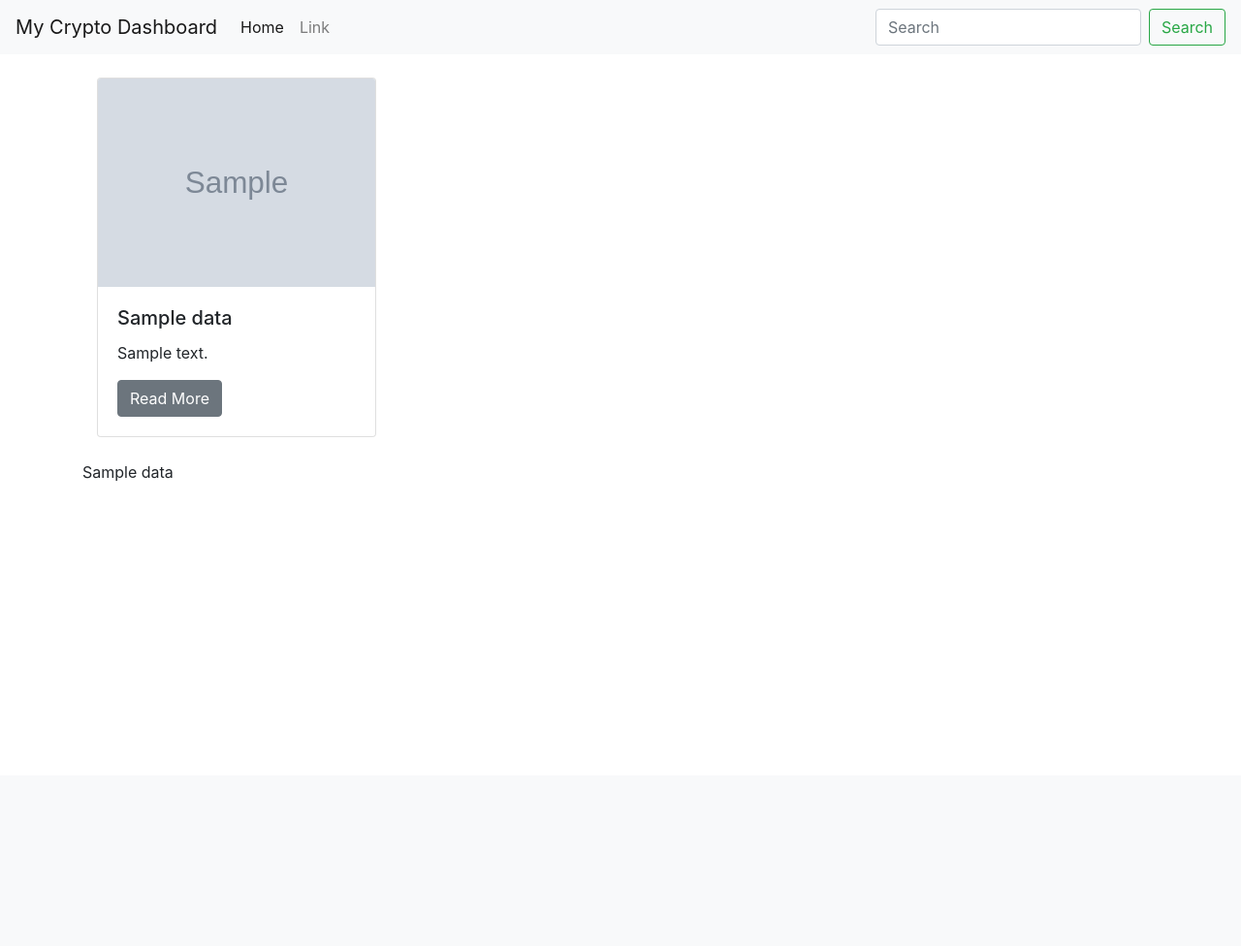
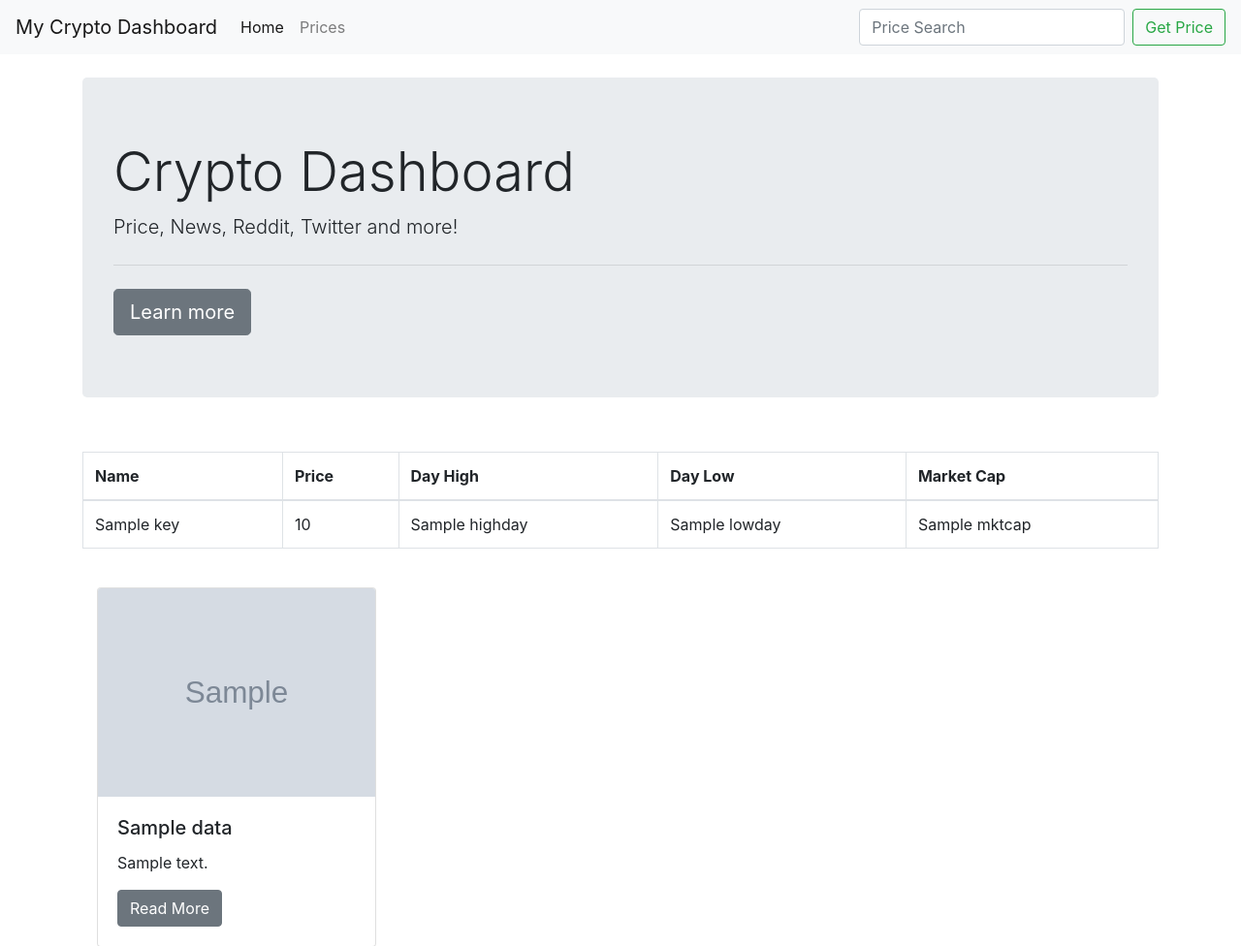
Before and after one commit to trancethehuman/crypto-dashboard, a Django app: template crypto/crypto_app/templates/home.html in a window 1280 px wide. Shown: the top 976 px of the page at 97% size. Before the commit the page ends 496 px from the top, so only its background shows below. Run offline with Django 3.2, Linux system fonts and the light colour scheme; the template is opened without the code that fills it: most values are stand-ins (such as "Sample title", 1, 10 or a date in 2020); grey boxes marked "Sample" are stand-in pictures; some libraries are stand-ins or nearby versions.

Commit message:
Search bar and prices page

```diff
--- a/crypto/crypto_app/templates/base.html
+++ b/crypto/crypto_app/templates/base.html
@@ -20,15 +20,16 @@
   <div class="collapse navbar-collapse" id="navbarSupportedContent">
     <ul class="navbar-nav mr-auto">
       <li class="nav-item active">
-        <a class="nav-link" href="#">Home <span class="sr-only">(current)</span></a>
+        <a class="nav-link" href="{% url 'home' %}">Home <span class="sr-only">(current)</span></a>
       </li>
       <li class="nav-item">
-        <a class="nav-link" href="#">Link</a>
+        <a class="nav-link" href="{% url 'prices' %}">Prices</a>
       </li>
     </ul>
-    <form class="form-inline my-2 my-lg-0">
-      <input class="form-control mr-sm-2" type="search" placeholder="Search" aria-label="Search">
-      <button class="btn btn-outline-success my-2 my-sm-0" type="submit">Search</button>
+    <form class="form-inline my-2 my-lg-0" method="POST" action="{% url 'prices' %}">
+        {% csrf_token %}
+      <input class="form-control mr-sm-2" type="search" placeholder="Price Search" aria-label="Search" name="quote">
+      <button class="btn btn-outline-success my-2 my-sm-0" type="submit">Get Price</button>
     </form>
   </div>
 </nav>
--- a/crypto/crypto_app/templates/home.html
+++ b/crypto/crypto_app/templates/home.html
@@ -1,6 +1,42 @@
 {% extends 'base.html' %}
 
 {% block content %}
+
+<div class="jumbotron">
+  <h1 class="display-4">Crypto Dashboard</h1>
+  <p class="lead">Price, News, Reddit, Twitter and more!</p>
+  <hr class="my-4">
+  <a class="btn btn-secondary btn-lg" href="#" role="button">Learn more</a>
+</div>
+<br/>
+<table class="table table-bordered table-hover">
+  <thead>
+    <tr>
+      <th scope="col">Name</th>
+      <th scope="col">Price</th>
+      <th scope="col">Day High</th>
+      <th scope="col">Day Low</th>
+      <th scope="col">Market Cap</th>
+    </tr>
+  </thead>
+{% for key, value in price.DISPLAY.items %}
+
+  <tbody>
+    <tr>
+      <td>{{ key }}</td>
+      <td>{{ value.CAD.PRICE }}</td>
+      <td>{{ value.CAD.HIGHDAY }}</td>
+      <td>{{ value.CAD.LOWDAY }}</td>
+      <td>{{ value.CAD.MKTCAP }}</td>
+    </tr>
+    {% endfor %}
+  </tbody>
+</table>
+
+<br/>
+
+
+
     <div class="container">
         <div class="row">
         {% for x in api.Data %}
--- /dev/null
+++ b/crypto/crypto_app/templates/prices.html
@@ -0,0 +1,5 @@
+{% extends 'base.html' %}
+
+{% block content %}
+    Hello World
+{% endblock %}
--- a/crypto/crypto_app/urls.py
+++ b/crypto/crypto_app/urls.py
@@ -2,5 +2,7 @@ from django.urls import path
 from . import views
 
 urlpatterns = [
-    path('', views.home, name="home")
+    path('', views.home, name="home"),
+    path('prices/', views.prices, name="prices"),
+
 ]
```
Also changed, not shown: crypto/crypto_app/views.py (+11 -1 lines).
